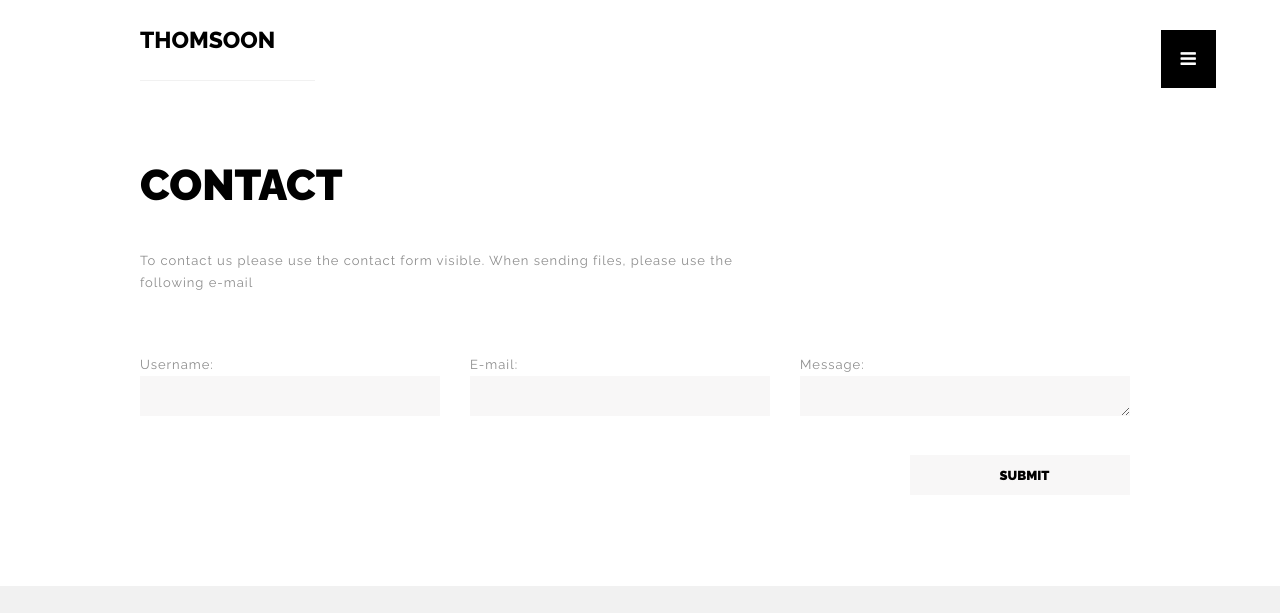
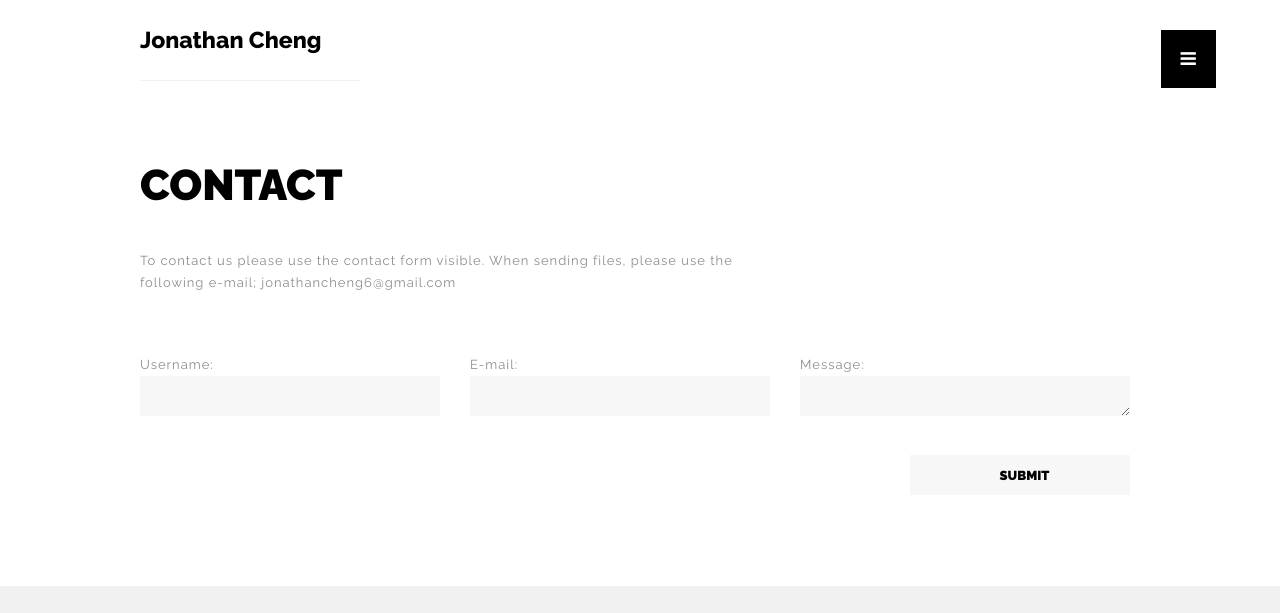
Before and after one commit to jonathancheng6/optportfolioidm, a plain HTML site: page contact.html in a window 1280 px wide. Shown: the top 613 px of the page. Drawn offline with Linux system fonts and the light colour scheme; no server answers.

Commit message:
labeling correction
jonathan cheng

```diff
--- a/contact.html
+++ b/contact.html
@@ -54,7 +54,7 @@
   <!--Header-->
   <header id="fullscreen">
 
-      <div class="logo" id="full"><a class="ajax-link" href="index.html">THOMSOON</a></div>
+      <div class="logo" id="full"><a href="index.html" onclick="function()">Jonathan Cheng</a></div>
 
         <div class="menu-index" id="button">
         <i class="fa fa-bars"></i>
@@ -71,7 +71,7 @@
         <div class="text-intro">
 
           <h1>Contact</h1>
-          <p>To contact us please use the contact form visible. When sending files, please use the following e-mail</p>
+          <p>To contact us please use the contact form visible. When sending files, please use the following e-mail; jonathancheng6@gmail.com</p>
 
           <form method="post" action="?" data-jkit="[form:validateonly=true]">
 
```
